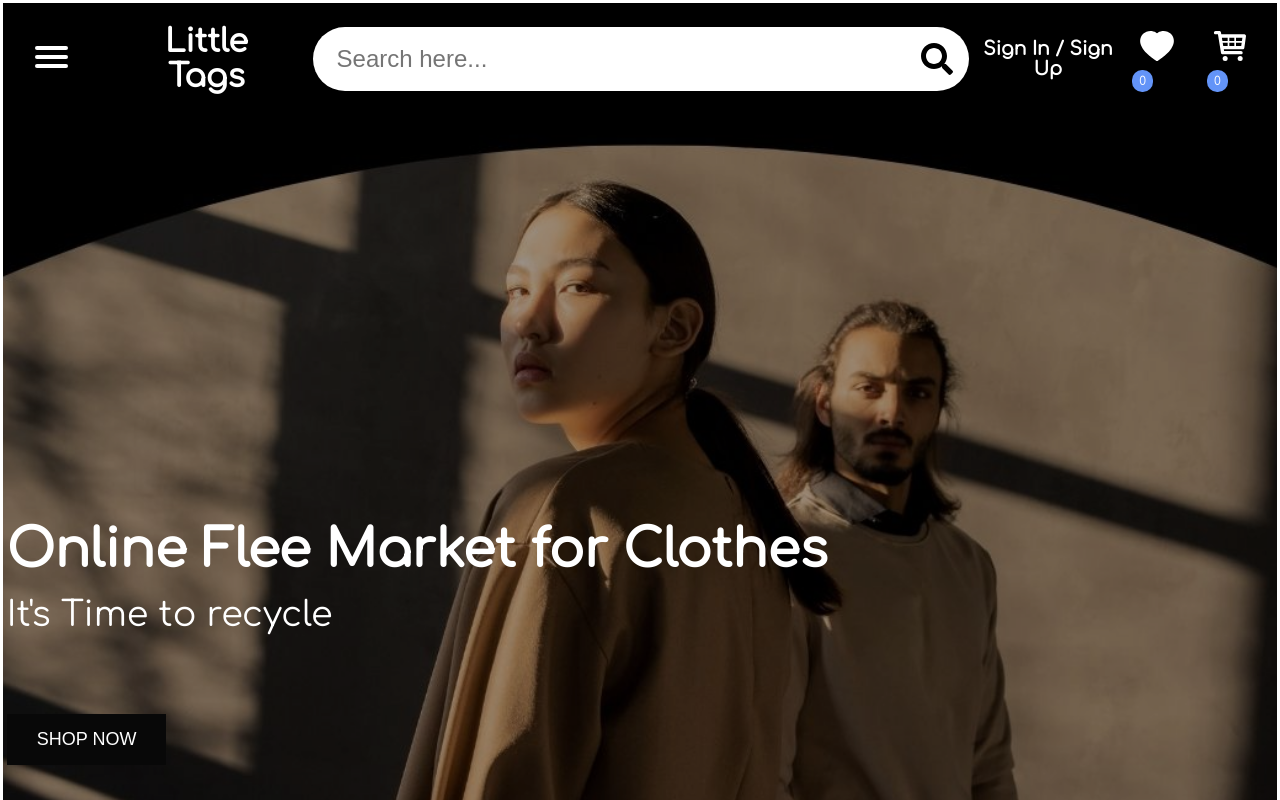
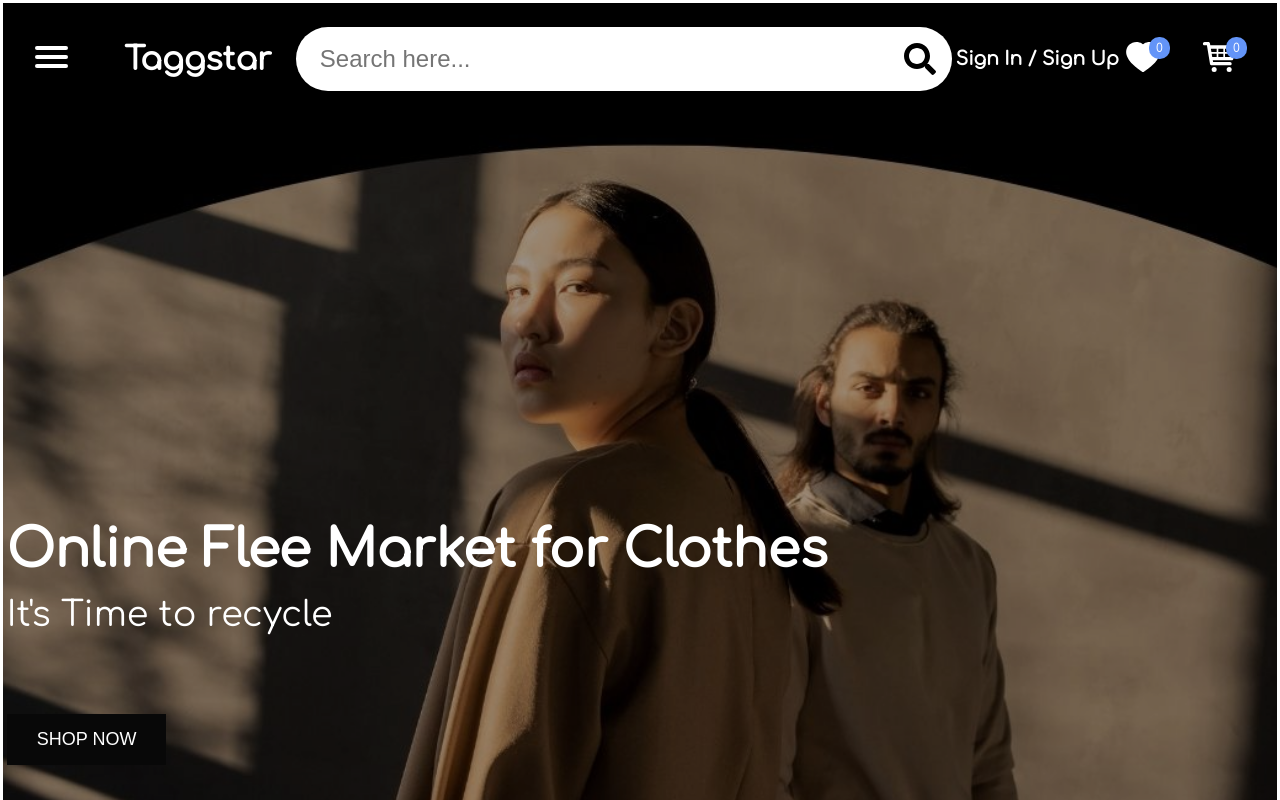
Before and after one commit to pesto-students/little-tags-anchal2107, a React (Create React App) app: page / in a window 1280 px wide. Shown: the top 800 px of the page. Built offline with nearby package versions, Linux system fonts and the light colour scheme; no server answers.

Commit message:
Change Little Tag to Taggstar

```diff
--- a/public/index.html
+++ b/public/index.html
@@ -25,7 +25,7 @@
       work correctly both with client-side routing and a non-root public URL.
       Learn how to configure a non-root public URL by running `npm run build`.
     -->
-    <title>React App</title>
+    <title>Taggstar</title>
   </head>
   <body>
     <noscript>You need to enable JavaScript to run this app.</noscript>
--- a/src/header/Header.jsx
+++ b/src/header/Header.jsx
@@ -43,7 +43,7 @@
       <MenuIcon />
       <div className="logo">
         <NavLink to={"/"}>
-          <h1>Little Tags</h1>
+          <h1>Taggstar</h1>
         </NavLink>
       </div>
       <SearchFilter />
```
Also changed, not shown: src/assets/heroimage.jpg (deleted).
